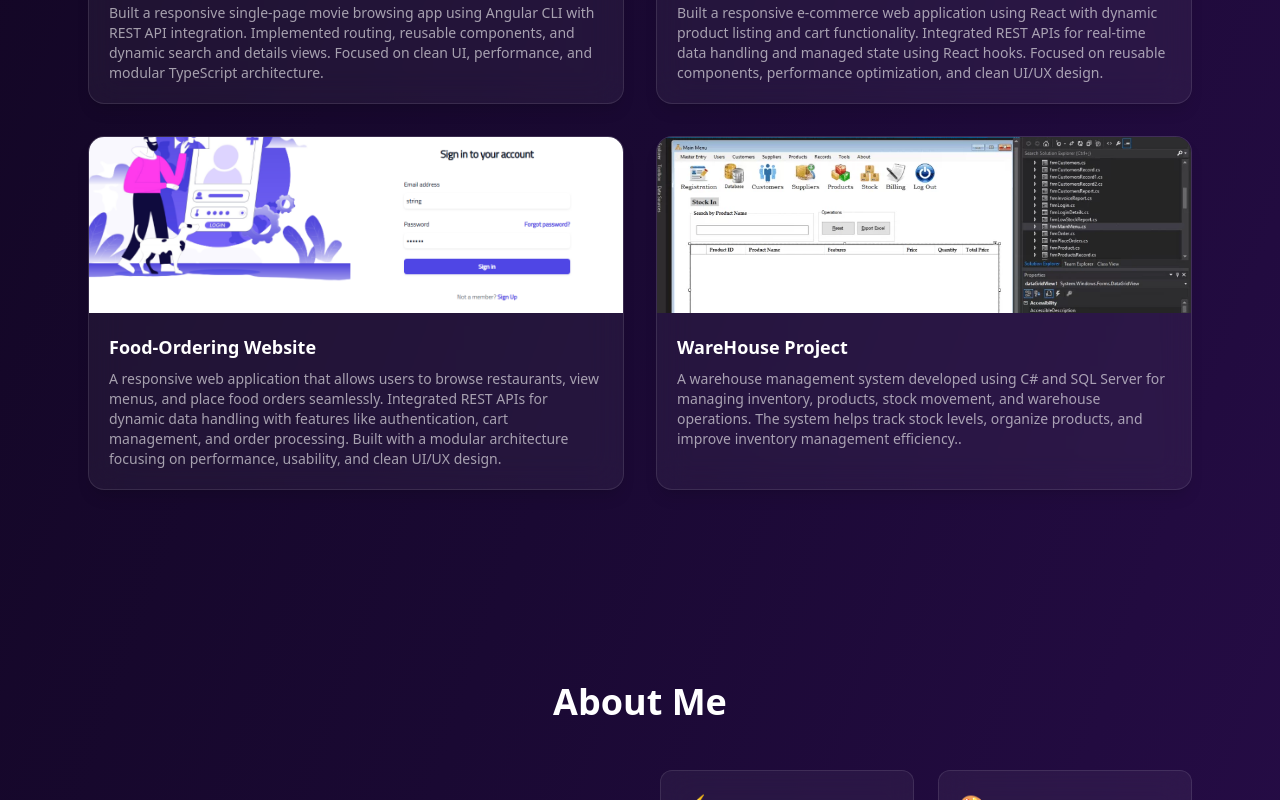
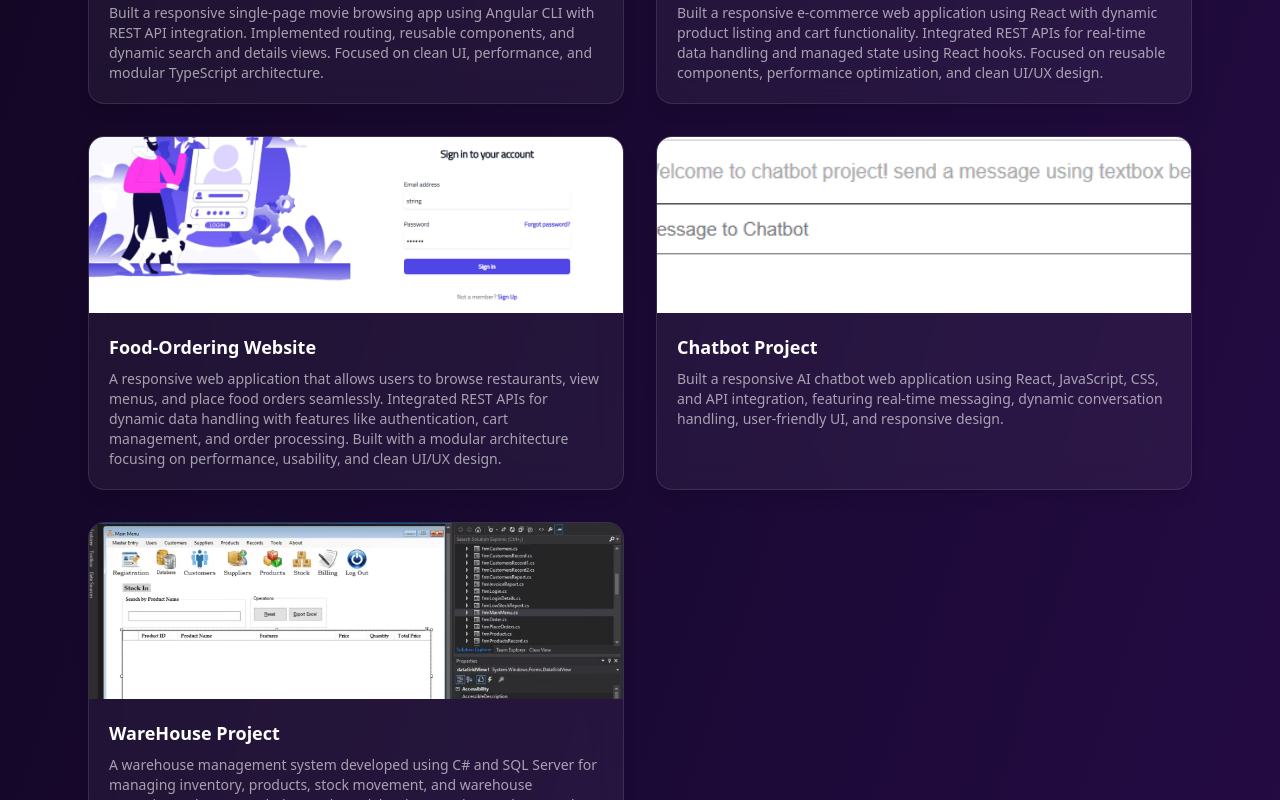
Before and after one commit to abdomagdy1012/portfolioo, a React app: page / in a window 1280 px wide. Shown: the part 1600-2400 px from the top of the page. Built offline with nearby package versions, Linux system fonts and the light colour scheme; the HTML template or start-up script is replaced by a standard one.

Commit message:
Add New Project

```diff
--- a/src/components/Projects.jsx
+++ b/src/components/Projects.jsx
@@ -26,7 +26,7 @@ const projects = [
     Implemented routing, reusable components, and dynamic search and details views.
     Focused on clean UI, performance, and modular TypeScript architecture.`,
     image: "images/Moviesite/HomePage.PNG",
-    live: "https://movie-site-six-teal.vercel.app/  ",
+    live: "https://movie-site-six-teal.vercel.app/",
     github: "https://github.com/abdomagdy1012/MovieSite",
   },
    {
@@ -45,6 +45,15 @@ const projects = [
     image: "images/foodordering/login.PNG",
     github: "https://github.com/Mohamedkh30/FoodOrderSystemAPI",
   },
+  {
+    title: "Chatbot Project",
+    desc: `Built a responsive AI chatbot web application using React, JavaScript, CSS, and API integration,
+    featuring real-time messaging, dynamic conversation handling, user-friendly UI, and responsive design.`,
+    image: "images/Chatbot/chat.PNG",
+    live: "https://chatbot-rho-snowy-91.vercel.app/",
+    github: "https://github.com/abdomagdy1012/react/tree/main/chatbot-project",
+  },
+
   {
     title: "WareHouse Project",
     desc: `A warehouse management system developed using C# and SQL Server for managing inventory,
```
Also changed, not shown: public/images/Chatbot/chat.PNG (added).
